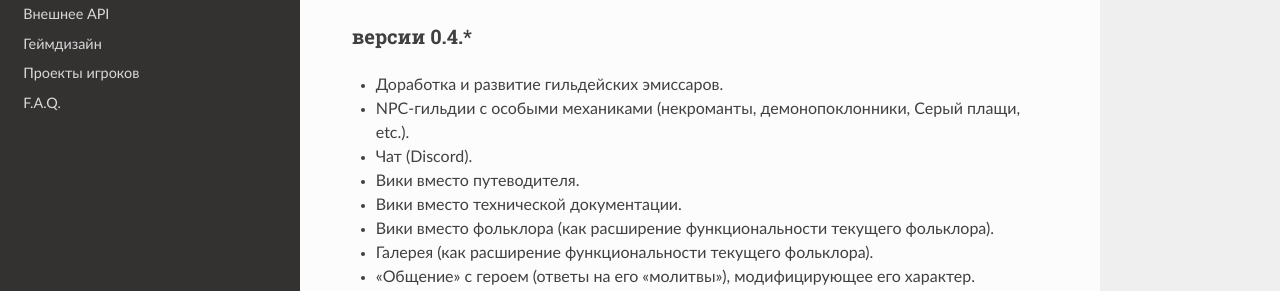
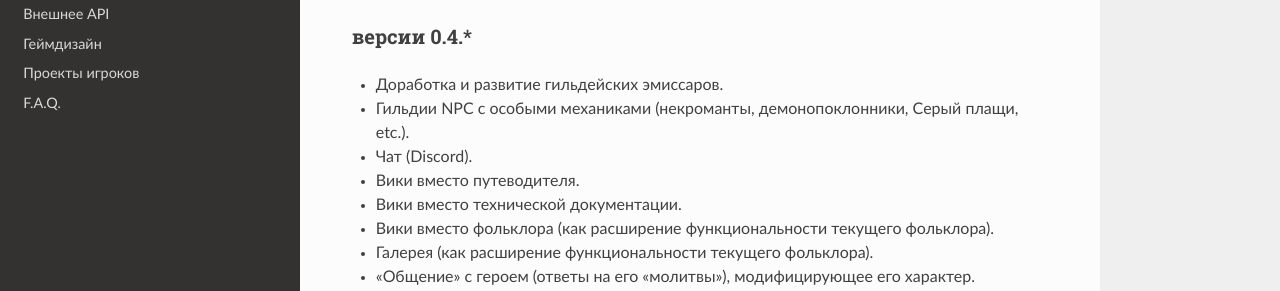
Before and after one commit to the-tale/tt_docs, a Sphinx documentation site: the page built from docs/source/plans.rst, in a window 1280 px wide and 900 px high. Shown: the part 313-604 px from the top of the window. Built offline with Sphinx 7.4.7 and the Read the Docs theme 2.0.0, drawn with Linux system fonts in a browser that asks for light colours.

Commit message:
Обновлены стратегические планы

```diff
--- a/docs/source/plans.rst
+++ b/docs/source/plans.rst
@@ -10,7 +10,7 @@
 ~~~~~~~~~~~~
 
 - Доработка и развитие гильдейских эмиссаров.
-- NPC-гильдии с особыми механиками (некроманты, демонопоклонники, Серый плащи, etc.).
+- Гильдии NPC с особыми механиками (некроманты, демонопоклонники, Серый плащи, etc.).
 - Чат (Discord).
 - Вики вместо путеводителя.
 - Вики вместо технической документации.
```
